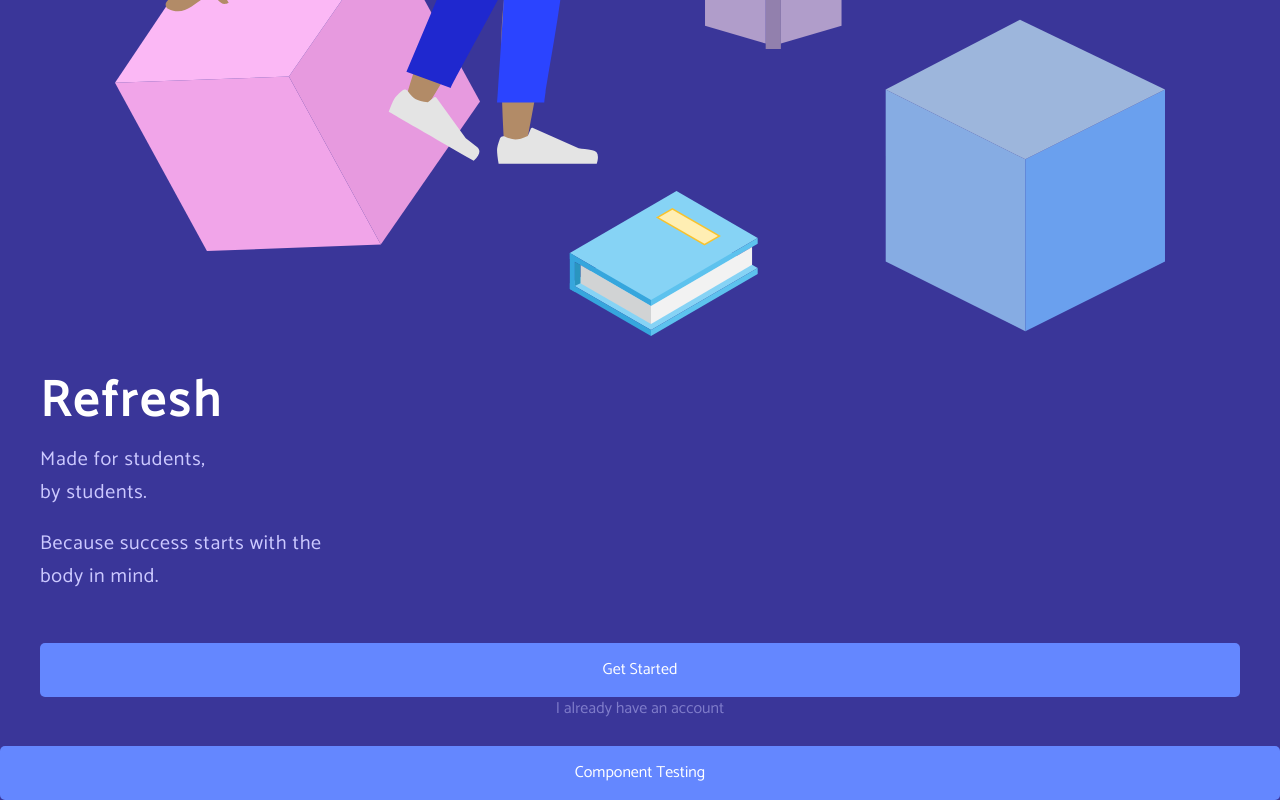
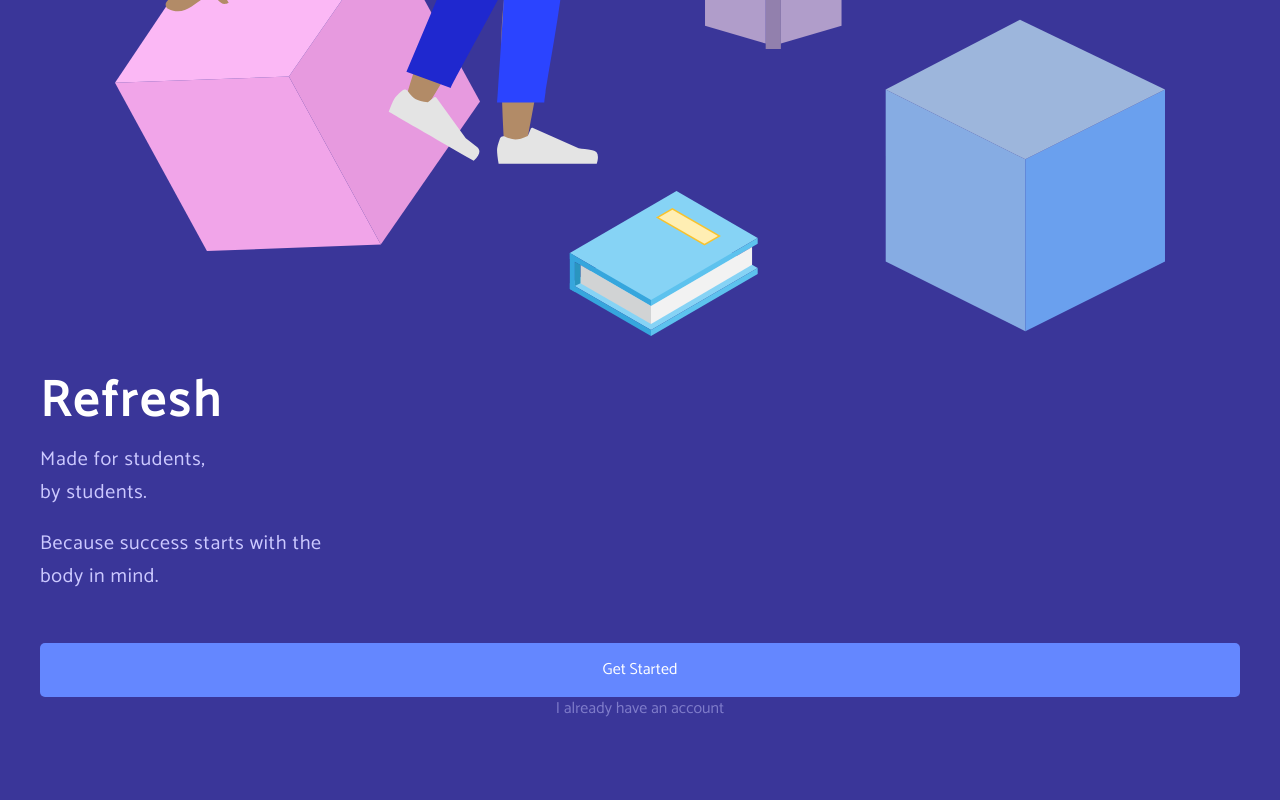
Before and after one commit to Refresh-App/Front-End, a React (Create React App) app: page / in a window 1280 px wide. Shown: the part 417-1217 px from the top of the page. After the commit the page ends 1163 px from the top, so only its background shows below. Built offline with nearby package versions, Linux system fonts and the light colour scheme.

Commit message:
Master Build

```diff
--- a/src/views/onboarding/CreateAccount.js
+++ b/src/views/onboarding/CreateAccount.js
@@ -104,6 +104,7 @@ const FBButton = styled.a`
   background: #4A639E;
   color: white;
   font-size:1.6rem;
+  z-index:
 }
 `
 
--- a/src/views/onboarding/Landing.js
+++ b/src/views/onboarding/Landing.js
@@ -39,7 +39,6 @@ const Landing = props => {
             I already have an account
           </ButtonNoColor>
         </FlexHolder>
-        <Button onClick={routeToComponentTesting}>Component Testing</Button>
       </OnBoardContainer>
     </OnBoardWrapper>
   );
```
